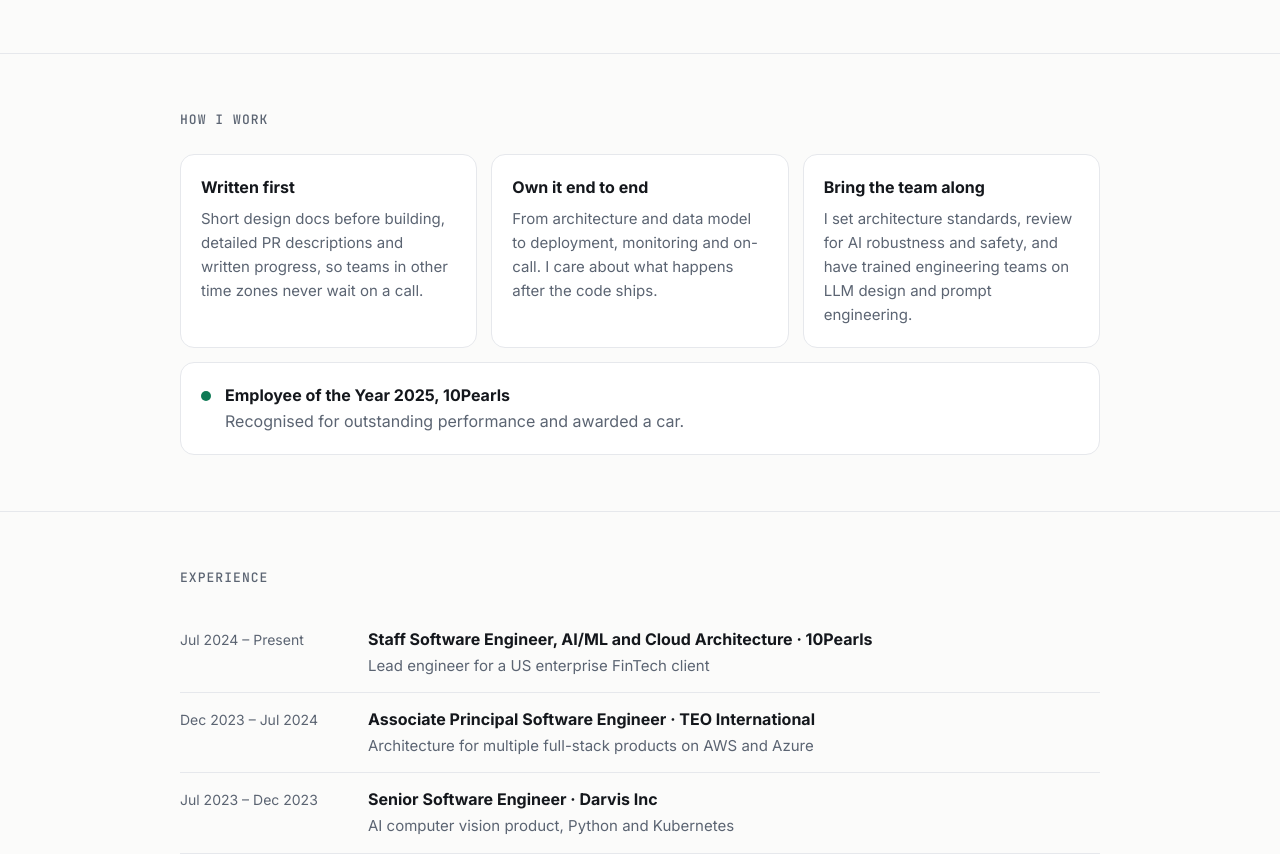
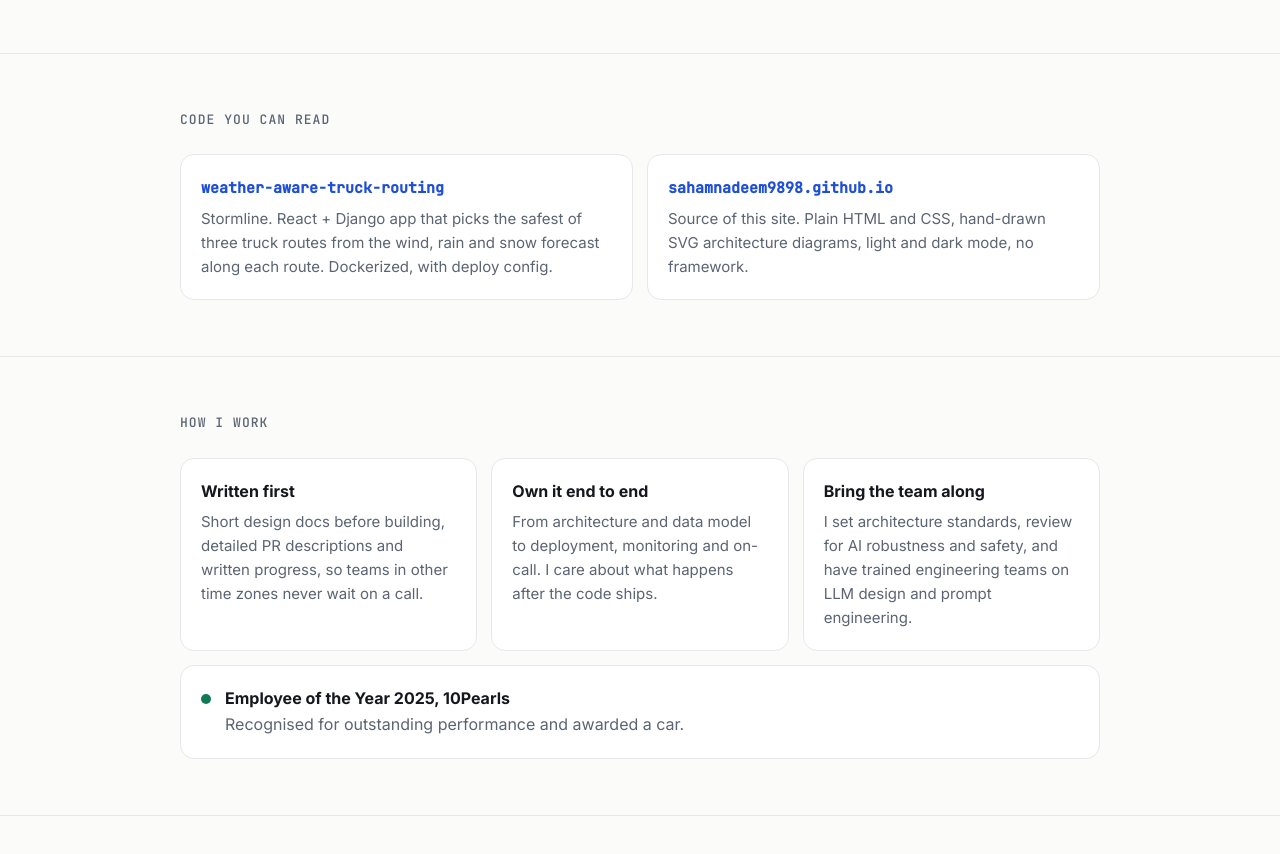
Before and after one commit to sahamnadeem9898/sahamnadeem9898.github.io, a plain HTML site: page index.html in a window 1280 px wide. Shown: the part 2951-3805 px from the top of the page. Drawn offline with Linux system fonts and the light colour scheme.

Commit message:
Add code samples section

```diff
--- a/index.html
+++ b/index.html
@@ -257,7 +257,9 @@ footer p{color:var(--muted)}
 /* ===== EDIT ONLY THIS PART. Each section appears on the page as soon as it has content. ===== */
 const VIDEO_URL = "";   // YouTube or Loom link to Saham's intro video
 const REPOS = [
-  // { name: "rag-eval-pipeline", url: "https://github.com/sahamnadeem9898/rag-eval-pipeline", about: "One line on what it shows" },
+  { name: "weather-aware-truck-routing", url: "https://github.com/sahamnadeem9898/weather-aware-truck-routing", about: "Stormline. React + Django app that picks the safest of three truck routes from the wind, rain and snow forecast along each route. Dockerized, with deploy config." },
+  { name: "sahamnadeem9898.github.io", url: "https://github.com/sahamnadeem9898/sahamnadeem9898.github.io", about: "Source of this site. Plain HTML and CSS, hand-drawn SVG architecture diagrams, light and dark mode, no framework." },
+  // { name: "repo-name", url: "https://github.com/sahamnadeem9898/repo-name", about: "One line on what it shows" },
 ];
 const QUOTES = [
   // { text: "Exact words from a real LinkedIn recommendation", who: "Full Name, Title at Company" },
```
